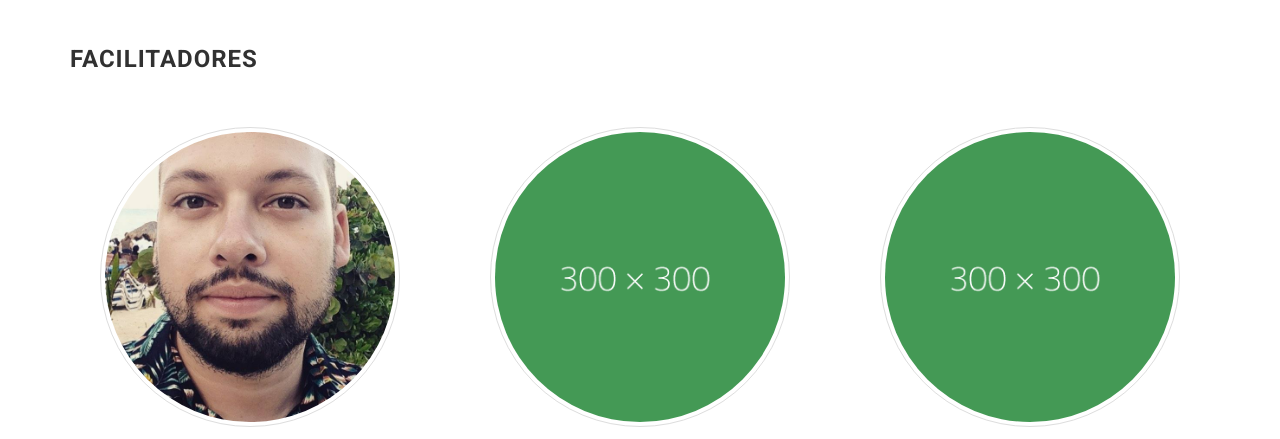
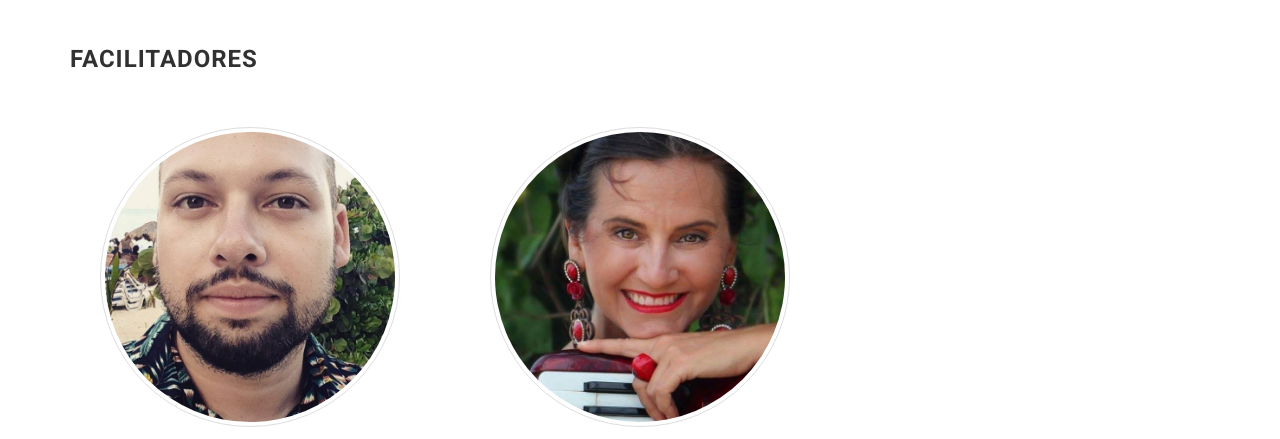
Before and after one commit to PetrusStarken/papo-de-conexao, a plain HTML site: page site/index.html in a window 1280 px wide. Shown: the part 1740-2179 px from the top of the page. Drawn offline with nearby package versions, Linux system fonts and the light colour scheme; some packages are replaced by stand-ins of ours; a script that the page names is missing; files whose address does not match are found by name.

Commit message:
facilitadores gika

```diff
--- a/site/index.html
+++ b/site/index.html
@@ -172,7 +172,7 @@
                     <div class="speaker">
 
                       <figure>
-                        <img alt="" class="img-responsive img-circle img-thumbnail center-block" src="images/300x300.png">
+                        <img alt="" class="img-responsive img-circle img-thumbnail center-block" src="images/gika2.jpg">
                       </figure>
 
                         <h4>Gika Voigt</h4>
@@ -190,7 +190,7 @@
 
                 <div class="col-md-4">
                     <div class="speaker">
-
+                    <!--
                       <figure>
                         <img alt="" class="img-responsive img-circle img-thumbnail center-block" src="images/300x300.png">
                       </figure>
@@ -203,7 +203,7 @@
                             <li><a href=""><i class="ion-social-facebook"></i></a></li>
                             <li><a href=""><i class="ion-social-linkedin-outline"></i></a></li>
                             <li><a href=""><i class="ion-social-googleplus"></i></a></li>
-                        </ul>
+                        </ul>-->
 
                     </div><!-- /.speaker -->
                 </div><!-- /.col-md-4 -->
```
Also changed, not shown: site/images/gika.jpeg (added), site/images/gika2.jpg (added).
